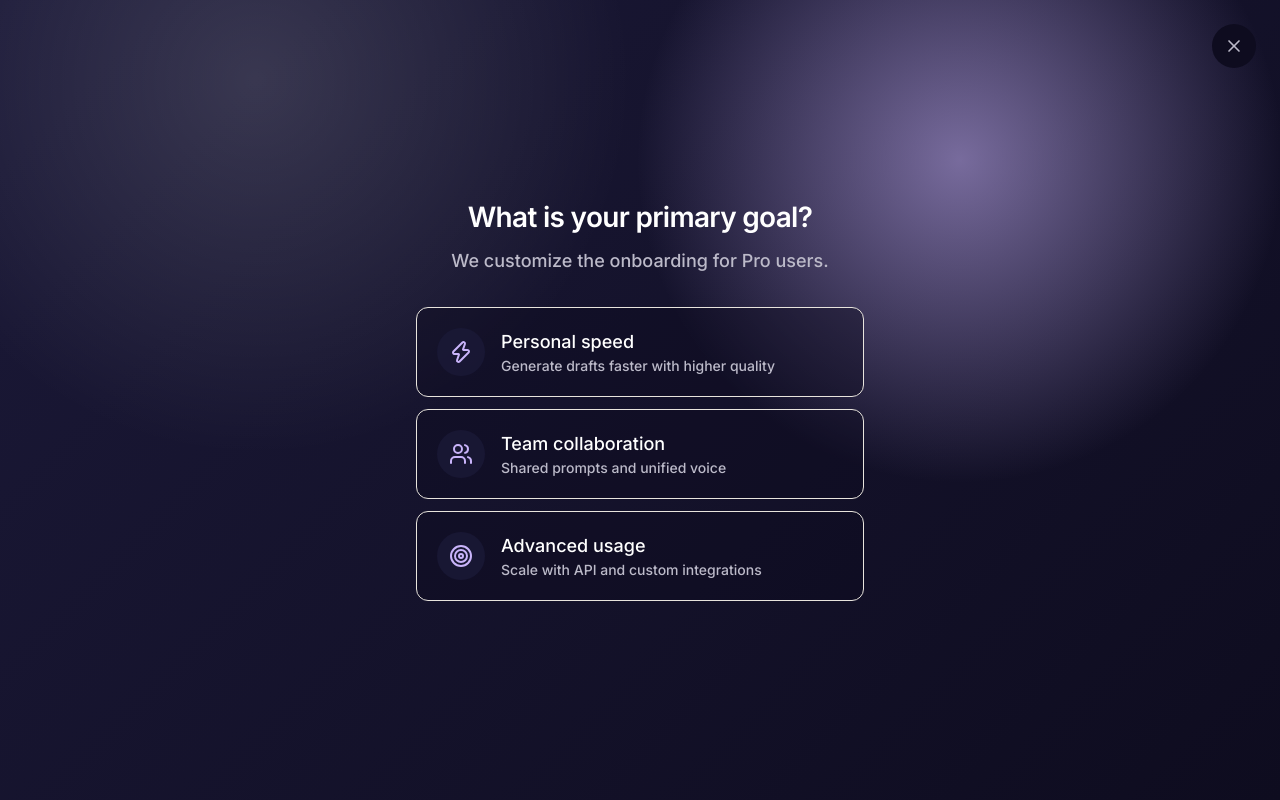
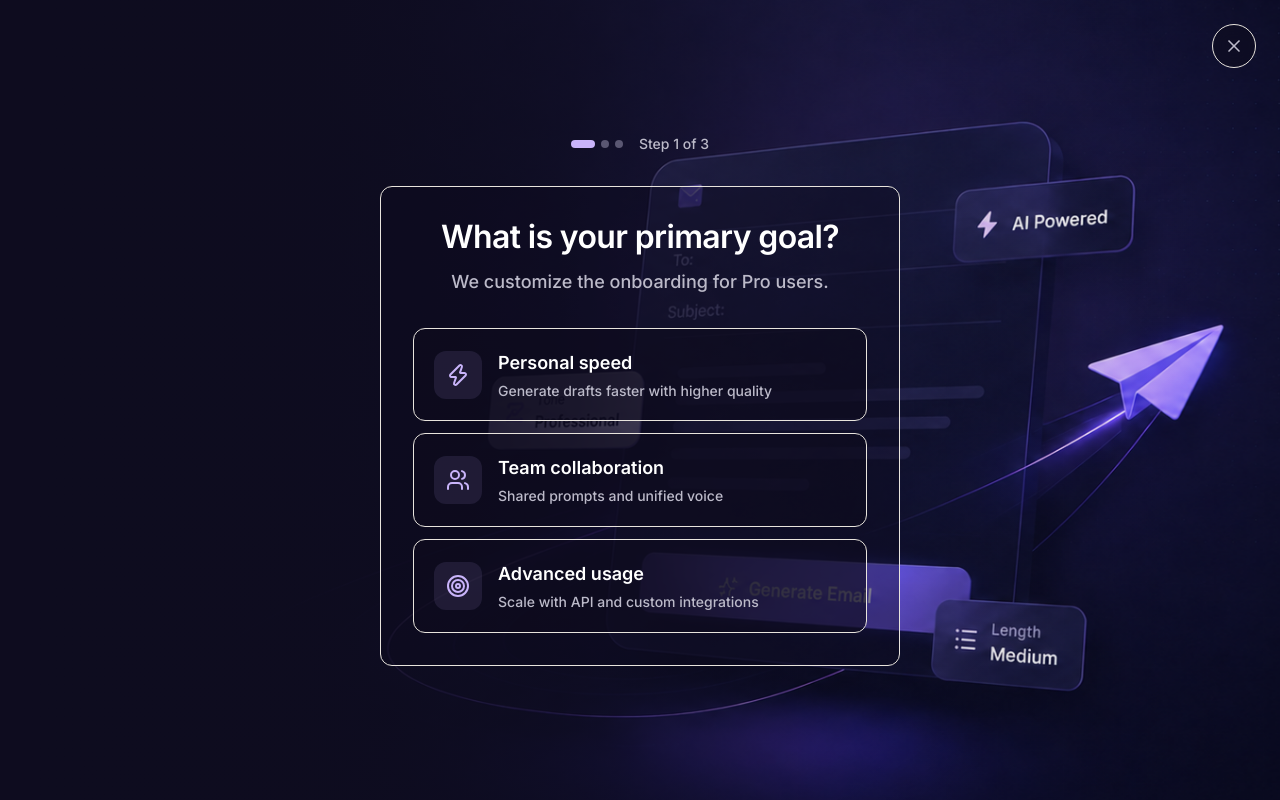
Before and after one commit to asapcoder12/AI-Email-Generator, a Next.js app: page /pricing in a window 1280 px wide. Both pictures are taken after a click on the button "Upgrade to Pro". Shown: the part 440-1240 px from the top of the page. Built offline with nearby package versions, Linux system fonts and the light colour scheme; no server answers.

Commit message:
feat(upgrade-dialog): enhance layout and styling for steps

```diff
--- a/src/app/(pages)/pricing/_components/upgrade-dialog.tsx
+++ b/src/app/(pages)/pricing/_components/upgrade-dialog.tsx
@@ -5,13 +5,13 @@ import {
   ArrowRight,
   CheckCircle2,
   Lock,
-  Mail,
   X,
   Target,
   Zap,
-  Users
+  Users,
+  Check
 } from "lucide-react";
-import { FormEvent, useId, useState, useEffect } from "react";
+import { FormEvent, useId, useState } from "react";
 import { Button } from "@/components/ui/button";
 import { Input } from "@/components/ui/input";
 import { Label } from "@/components/ui/label";
@@ -43,6 +43,8 @@ const goals = [
   { id: "api", icon: Target, title: "Advanced usage", desc: "Scale with API and custom integrations" },
 ];
 
+const TOTAL_STEPS = 3;
+
 export function UpgradeDialog({ ctaLabel, planName }: UpgradeDialogProps) {
   const emailInputId = useId();
   const emailErrorId = `${emailInputId}-error`;
@@ -51,6 +53,8 @@ export function UpgradeDialog({ ctaLabel, planName }: UpgradeDialogProps) {
   const [email, setEmail] = useState("");
   const [emailError, setEmailError] = useState<string | null>(null);
   const [selectedGoal, setSelectedGoal] = useState<string | null>(null);
+
+  const currentStepNumber = step === "goals" ? 1 : step === "email" ? 2 : 3;
 
   function handleOpenChange(newOpen: boolean) {
     setOpen(newOpen);
@@ -96,64 +100,115 @@ export function UpgradeDialog({ ctaLabel, planName }: UpgradeDialogProps) {
         <DialogPrimitive.Overlay className="fixed inset-0 z-[100] bg-background/80 backdrop-blur-sm data-[state=closed]:animate-overlay-out data-[state=open]:animate-overlay-in" />
         <DialogPrimitive.Content
           className={cn(
-            "fixed inset-0 z-[100] flex flex-col overflow-y-auto data-[state=closed]:animate-scale-out data-[state=open]:animate-scale-in hero-surface",
+            "fixed inset-0 z-[100] flex flex-col overflow-y-auto data-[state=closed]:animate-scale-out data-[state=open]:animate-scale-in landing-hero-surface",
           )}
         >
-          <div className="flex min-h-full items-center justify-center p-4 py-12 sm:p-6 lg:p-8">
-            <DialogPrimitive.Close className="absolute right-6 top-6 flex size-11 items-center justify-center rounded-full bg-primary-deep text-on-dark-mute transition-colors hover:text-primary-foreground hover:bg-primary focus-visible:outline-none focus-visible:ring-2 focus-visible:ring-ring focus-visible:ring-offset-2 focus-visible:ring-offset-primary">
+          <div className="landing-hero-copy-overlay flex min-h-full items-center justify-center p-4 py-12 sm:p-6 lg:p-8">
+            <DialogPrimitive.Close className="absolute right-4 top-4 flex size-11 items-center justify-center rounded-full border border-hairline-dark bg-primary-deep/60 text-on-dark-mute backdrop-blur-md transition-all hover:border-hairline-dark/80 hover:bg-primary-deep hover:text-primary-foreground focus-visible:outline-none focus-visible:ring-2 focus-visible:ring-ring focus-visible:ring-offset-2 focus-visible:ring-offset-primary sm:right-6 sm:top-6">
               <X className="size-5" aria-hidden="true" />
               <span className="sr-only">Close</span>
             </DialogPrimitive.Close>
 
-            <div className="w-full max-w-md animate-enter">
+            <div className="w-full max-w-[520px] animate-enter">
+              {/* Progress indicator */}
+              {step !== "success" && (
+                <div className="mb-8 flex items-center justify-center gap-2">
+                  <div className="flex items-center gap-1.5">
+                    {Array.from({ length: TOTAL_STEPS }).map((_, idx) => (
+                      <div
+                        key={idx}
+                        className={cn(
+                          "size-2 rounded-full transition-all duration-300",
+                          idx < currentStepNumber
+                            ? "w-6 bg-accent"
+                            : "bg-on-dark-faint"
+                        )}
+                        aria-hidden="true"
+                      />
+                    ))}
+                  </div>
+                  <span className="ml-2 text-sm font-[460] text-on-dark-mute">
+                    Step {currentStepNumber} of {TOTAL_STEPS}
+                  </span>
+                </div>
+              )}
+
+              {/* Goals step */}
               {step === "goals" && (
-                <div className="flex flex-col space-y-8 animate-fade-up">
+                <div className="rounded-xl border border-hairline-dark/60 bg-primary-deep/40 p-6 backdrop-blur-md sm:p-8">
+                  <div className="space-y-8 animate-fade-up">
                     <div className="space-y-3 text-center">
-                    <DialogPrimitive.Title className="text-[28px] font-[540] leading-tight tracking-tight text-primary-foreground">
+                      <DialogPrimitive.Title className="text-[28px] font-[540] leading-[1.14] tracking-[-0.63px] text-primary-foreground sm:text-[32px]">
                         What is your primary goal?
                       </DialogPrimitive.Title>
-                    <DialogPrimitive.Description className="text-lg text-on-dark-mute">
+                      <DialogPrimitive.Description className="text-base font-[460] text-on-dark-mute sm:text-lg">
                         We customize the onboarding for {planName} users.
                       </DialogPrimitive.Description>
                     </div>
                     <div className="grid gap-3">
                       {goals.map((goal) => {
                         const Icon = goal.icon;
+                        const isSelected = selectedGoal === goal.id;
                         return (
                           <button
                             key={goal.id}
                             onClick={() => handleGoalSelect(goal.id)}
-                          className="group flex w-full items-center gap-4 rounded-xl border border-hairline-dark bg-primary-deep/40 p-5 text-left transition-all hover:border-accent/50 hover:bg-primary-deep/80"
+                            className={cn(
+                              "group relative flex w-full items-center gap-4 rounded-lg border p-5 text-left transition-all",
+                              isSelected
+                                ? "border-accent bg-primary-deep/80 shadow-[0_0_24px_rgba(201,180,250,0.15)]"
+                                : "border-hairline-dark bg-primary-deep/60 hover:border-accent/50 hover:bg-primary-deep/80"
+                            )}
+                            aria-pressed={isSelected}
                           >
-                          <div className="flex size-12 shrink-0 items-center justify-center rounded-full bg-primary/80 text-accent group-hover:bg-accent group-hover:text-primary transition-colors">
-                            <Icon className="size-6" />
+                            <div
+                              className={cn(
+                                "flex size-12 shrink-0 items-center justify-center rounded-lg transition-colors",
+                                isSelected
+                                  ? "bg-accent text-primary"
+                                  : "bg-accent/10 text-accent group-hover:bg-accent/20"
+                              )}
+                            >
+                              <Icon className="size-6" aria-hidden="true" />
                             </div>
-                          <div>
-                            <div className="text-lg font-[460] text-primary-foreground">{goal.title}</div>
-                            <div className="text-sm text-on-dark-mute">{goal.desc}</div>
+                            <div className="flex-1">
+                              <div className="text-base font-[600] text-primary-foreground sm:text-lg">
+                                {goal.title}
                               </div>
+                              <div className="mt-1 text-[13px] font-[460] leading-[1.4] text-on-dark-mute sm:text-sm">
+                                {goal.desc}
+                              </div>
+                            </div>
+                            {isSelected && (
+                              <div className="flex size-6 shrink-0 items-center justify-center rounded-full bg-accent">
+                                <Check className="size-4 text-primary" aria-hidden="true" />
+                              </div>
+                            )}
                           </button>
                         );
                       })}
                     </div>
                   </div>
+                </div>
               )}
 
+              {/* Email step */}
               {step === "email" && (
-                <form onSubmit={handleSubmit} className="flex flex-col space-y-8 animate-fade-up" noValidate>
+                <div className="rounded-xl border border-hairline-dark/60 bg-primary-deep/40 p-6 backdrop-blur-md sm:p-8">
+                  <form onSubmit={handleSubmit} className="space-y-8 animate-fade-up" noValidate>
                     <div className="space-y-3 text-center">
-                    <DialogPrimitive.Title className="text-[28px] font-[540] leading-tight tracking-tight text-primary-foreground">
+                      <DialogPrimitive.Title className="text-[28px] font-[540] leading-[1.14] tracking-[-0.63px] text-primary-foreground sm:text-[32px]">
                         Where should we send your invite?
                       </DialogPrimitive.Title>
-                    <DialogPrimitive.Description className="text-lg text-on-dark-mute">
+                      <DialogPrimitive.Description className="text-base font-[460] text-on-dark-mute sm:text-lg">
                         We manually onboard teams to ensure the highest quality experience.
                       </DialogPrimitive.Description>
                     </div>
 
-                  <div className="space-y-6 rounded-2xl border border-hairline-dark bg-primary-deep/60 p-6 sm:p-8 backdrop-blur-md">
+                    <div className="space-y-6 rounded-lg border border-hairline-dark/40 bg-primary-deep/60 p-6 sm:p-8">
                       <div className="space-y-2">
                         <Label
-                        className="text-base font-[460] text-on-dark-mute"
+                          className="text-base font-[600] text-primary-foreground"
                           htmlFor={emailInputId}
                         >
                           Work email
@@ -173,11 +228,11 @@ export function UpgradeDialog({ ctaLabel, planName }: UpgradeDialogProps) {
                           placeholder="you@company.com"
                           type="email"
                           value={email}
-                        className="h-14 border-hairline-dark bg-primary/80 text-lg text-primary-foreground placeholder:text-on-dark-faint focus-visible:ring-accent"
+                          className="h-14 border-hairline-dark bg-primary/80 text-base text-primary-foreground placeholder:text-on-dark-faint focus-visible:ring-accent sm:text-lg"
                         />
                         {emailError ? (
                           <p
-                          className="mt-2 text-sm font-medium text-red-400"
+                            className="mt-2 text-sm font-[600] text-red-400"
                             id={emailErrorId}
                             role="alert"
                           >
@@ -188,43 +243,47 @@ export function UpgradeDialog({ ctaLabel, planName }: UpgradeDialogProps) {
 
                       <div className="space-y-4 pt-2">
                         <Button
-                        className="h-14 w-full bg-accent text-lg font-bold text-primary hover:bg-accent/90"
+                          className="h-12 w-full rounded-full bg-accent text-base font-[700] text-primary hover:bg-accent/90 sm:h-14 sm:text-lg"
                           type="submit"
                         >
-                        <Mail className="mr-2 size-5" aria-hidden="true" />
                           Request {planName} Access
+                          <ArrowRight className="size-4 sm:size-5" aria-hidden="true" />
                         </Button>
 
-                      <p className="flex items-center justify-center gap-2 text-sm text-on-dark-mute">
+                        <p className="flex items-center justify-center gap-2 text-[13px] font-[460] text-on-dark-mute sm:text-sm">
                           <Lock className="size-4 opacity-70" aria-hidden="true" />
                           Secure and private waitlist
                         </p>
                       </div>
                     </div>
                   </form>
+                </div>
               )}
 
+              {/* Success step */}
               {step === "success" && (
+                <div className="rounded-xl border border-hairline-dark/60 bg-primary-deep/40 p-6 backdrop-blur-md sm:p-8">
                   <div className="flex flex-col items-center justify-center space-y-8 text-center animate-fade-up">
-                  <div className="flex size-24 items-center justify-center rounded-full bg-accent/20">
-                    <CheckCircle2 className="size-12 text-accent" aria-hidden="true" />
+                    <div className="flex size-20 items-center justify-center rounded-lg bg-accent/20 shadow-[0_0_40px_rgba(201,180,250,0.25)] sm:size-24">
+                      <CheckCircle2 className="size-10 text-accent sm:size-12" aria-hidden="true" />
                     </div>
                     <div className="space-y-3">
-                    <DialogPrimitive.Title className="text-[32px] font-[540] leading-tight tracking-tight text-primary-foreground">
-                      You're on the list.
+                      <DialogPrimitive.Title className="text-[28px] font-[540] leading-[1.14] tracking-[-0.63px] text-primary-foreground sm:text-[32px]">
+                        You're on the {planName} waitlist
                       </DialogPrimitive.Title>
-                    <DialogPrimitive.Description className="mx-auto max-w-sm text-lg text-on-dark-mute">
-                      We've reserved your spot for {planName}. We will email you at <strong className="font-semibold text-primary-foreground">{email}</strong> when your workspace is ready.
+                      <DialogPrimitive.Description className="mx-auto max-w-md text-base font-[460] leading-[1.5] text-on-dark-mute sm:text-lg">
+                        We've reserved your spot for {planName}. We will email you at <strong className="font-[600] text-primary-foreground">{email}</strong> when your workspace is ready.
                       </DialogPrimitive.Description>
                     </div>
                     <DialogPrimitive.Close asChild>
                       <Button
-                      className="h-14 w-full max-w-[200px] bg-accent text-lg font-bold text-primary hover:bg-accent/90"
+                        className="h-12 w-full max-w-[240px] rounded-full bg-accent text-base font-[700] text-primary hover:bg-accent/90 sm:h-14 sm:text-lg"
                         type="button"
                       >
                         Done
                       </Button>
                     </DialogPrimitive.Close>
+                  </div>
                 </div>
               )}
             </div>
```
Lines whose indentation alone changed are shown as unchanged.
